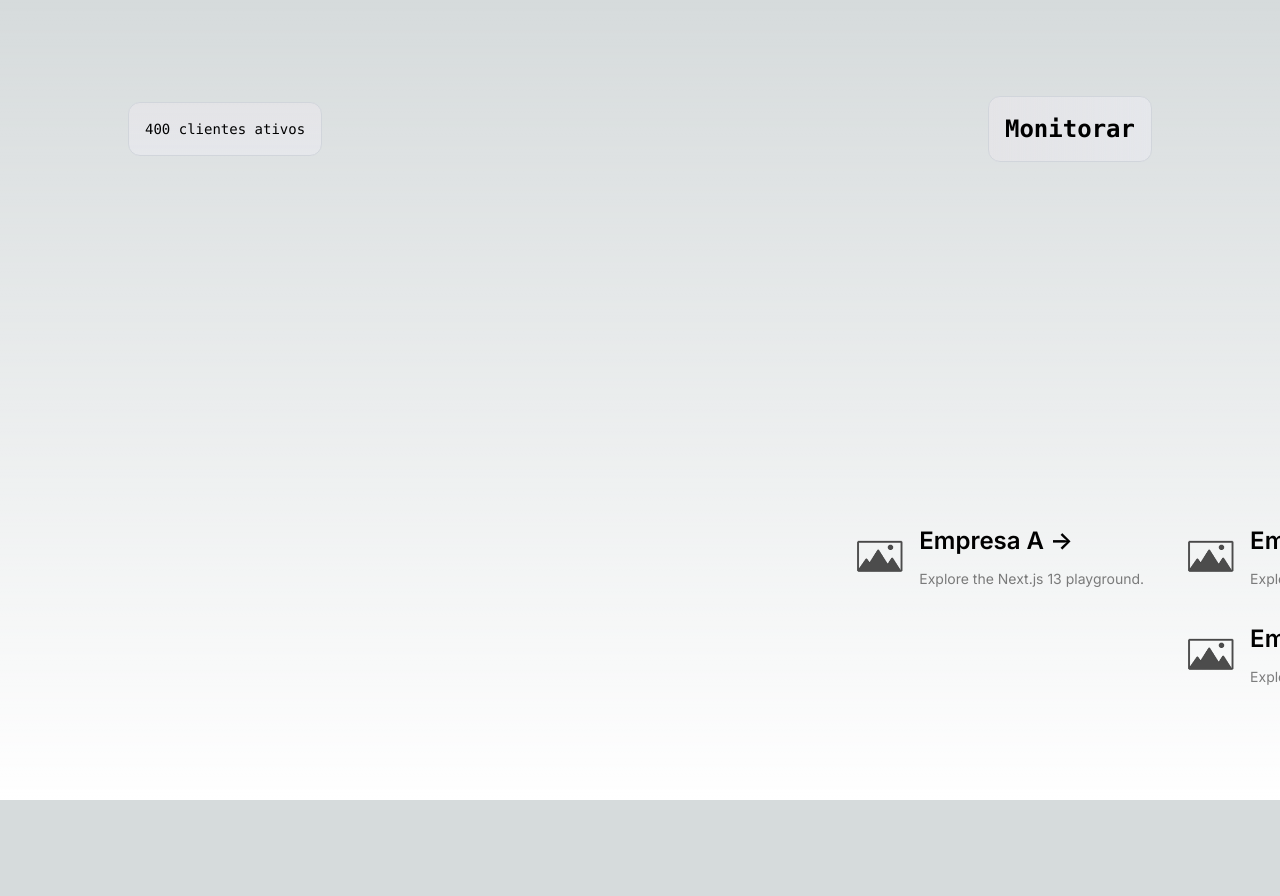
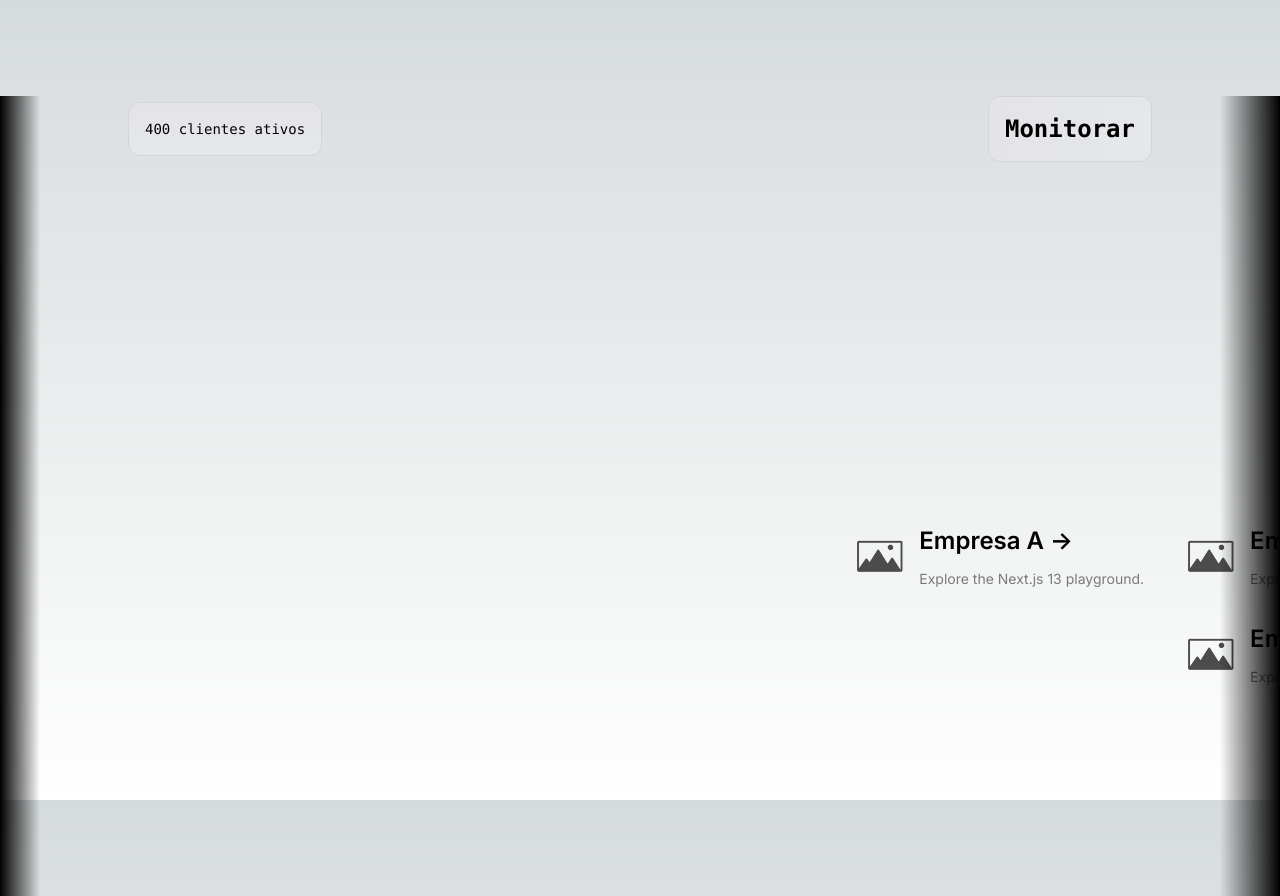
Before and after one commit to jvcss/autofix, a Next.js app: page / in a window 1280 px wide. Shown: the top 896 px of the page. Before the commit the page ends 800 px from the top, so only its background shows below. Built offline with nearby package versions, Linux system fonts and the light colour scheme.

Commit message:
fix home animation

```diff
--- a/app/home.css
+++ b/app/home.css
@@ -1,4 +1,3 @@
-
 @keyframes marquee {
     0% {
         transform: translateX(100%);
@@ -32,9 +31,38 @@ body {
     animation-play-state: paused;
 }
 
-/* New styles for fading out the corners */
-.animate-marquee {
-    position: relative;
+.hide-left {
+    position: absolute;
+    pointer-events: none;
+    left: 0;
     overflow: hidden;
-   /* padding: 10px;  Adjust the padding as needed */
+    padding: 10px;
+    /* Adjust the padding as needed */
+    width: 40px;
+    /* Adjust the width as needed */
+    height: 100%;
+    z-index: 9999;
+    background: linear-gradient(90deg, black, transparent);
 }
+
+.hide-right {
+    position: absolute;
+    pointer-events: none;
+    right: 0;
+    overflow: hidden;
+    padding: 10px;
+    /* Adjust the padding as needed */
+    width: 60px;
+    /* Adjust the width as needed */
+    height: 100%;
+    z-index: 9999;
+    background: linear-gradient(90deg, transparent, black);
+}
+
+/* On screens that are 992px or less, set the background color to blue */
+@media screen and (max-width: 400px) {
+    .animate-marquee {
+        animation: marquee 10s linear infinite;
+
+    }
+}
--- a/app/page.tsx
+++ b/app/page.tsx
@@ -35,6 +35,7 @@ export default function Home() {
         </a>
       </div>
 
+      <div className="hide-left"></div>
       <div className="flex flex-wrap justify-center mt-12 animate-marquee">
         {clients.map((client) => (
 
@@ -65,6 +66,7 @@ export default function Home() {
 
         ))}
       </div>
+      <div className="hide-right"></div>
     </main>
   )
 }
```
